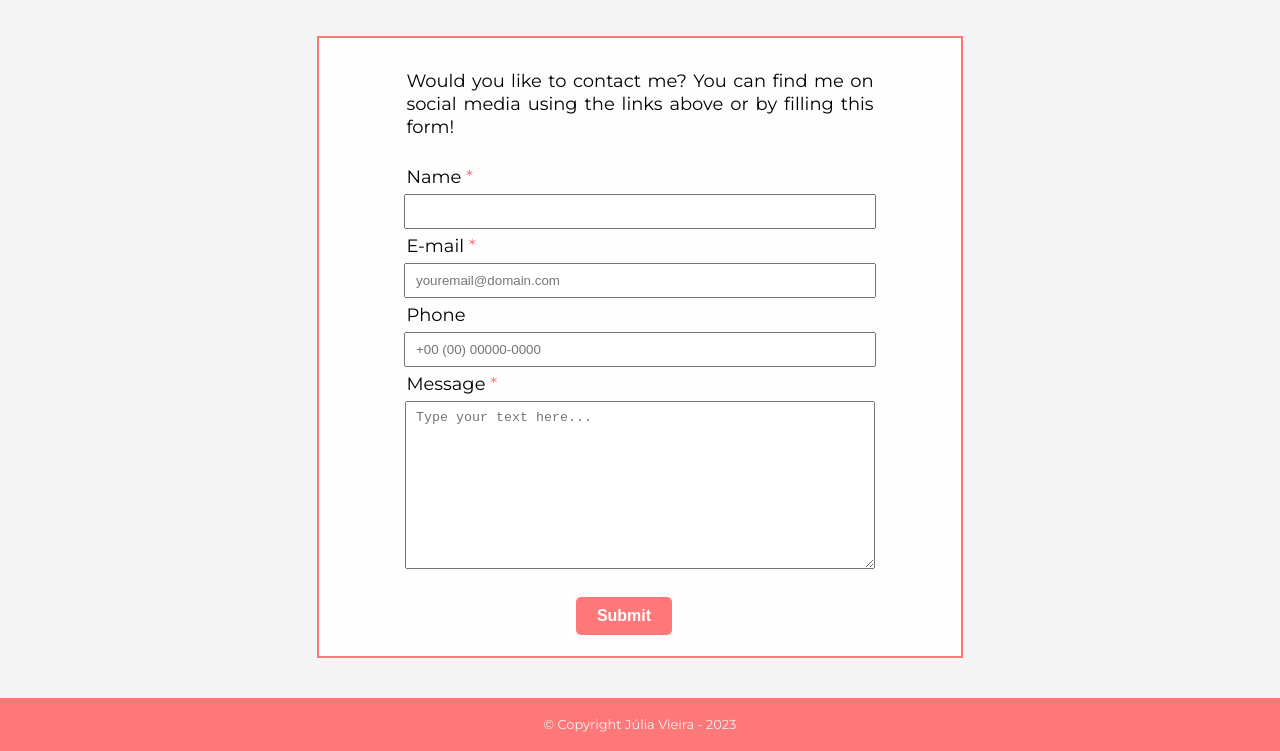
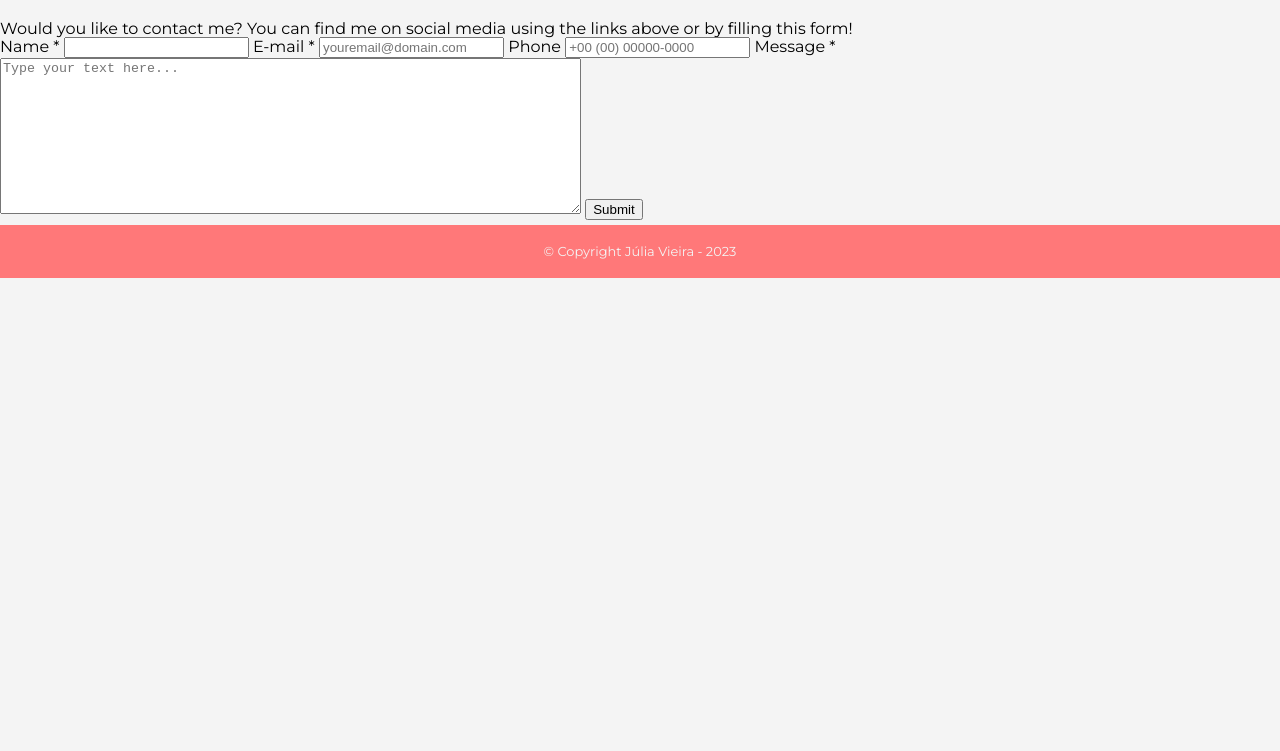
Before and after one commit to Lia-Moon/Pagina-pessoal, a plain HTML site: page contato.html in a window 1280 px wide. Shown: the part 126-877 px from the top of the page. After the commit the page ends 800 px from the top, so only its background shows below. Drawn offline with Linux system fonts and the light colour scheme.

Commit message:
remoção CSS página de contato antiga

```diff
--- a/styles/style.css
+++ b/styles/style.css
@@ -294,64 +294,6 @@ footer {
 	color: #F4F4F4;
 }
 
-/* CSS da Página Contato --------------------------------------------------------------------------------------------------------------- */
-
-form {
-	background: #FEFEFE;
-	padding: 1px;
-	width: 50%;
-	margin: 40px auto;
-	font-size: 1.12rem;
-	border: 2px solid var(--cor-primaria);
-}
-
-.form-intro-text {
-	width: 73%;
-	margin: 30px auto;
-	text-align: justify;
-	line-height: 1.3em;
-}
-
-form label {
-	display: block;
-	text-align: left;
-	margin: 0 auto;
-	width: 73%
-}
-
-.input-padrao {
-	display: block;
-	margin: 8px auto;
-	padding: 8px 10px;
-	width: 70%;
-}
-
-.form-required {
-	color: var(--cor-primaria);
-}
-
-/* Voltar ao botão SUBMIT para verificar se há a possibilidade de deixar sempre no meio*/
-.enviar {
-	position: relative;
-	width: 15%;
-	margin: 20px 0;
-	padding: 10px 0;
-	left: 40%;
-	background: var(--cor-primaria);
-	color: #FEFEFE;
-	border: none;
-	border-radius: 5px;
-	font-size: 1rem;
-	font-weight: bold;
-	transition: 1s transform;
-	cursor: pointer;
-}
-
-.enviar:hover {
-	background: var(--cor-hover);
-	transform: scale(1.01);
-}
-
 @media screen and (max-width: 500px) {
 	.cabecalho__ {
 		flex-direction: column;
```
